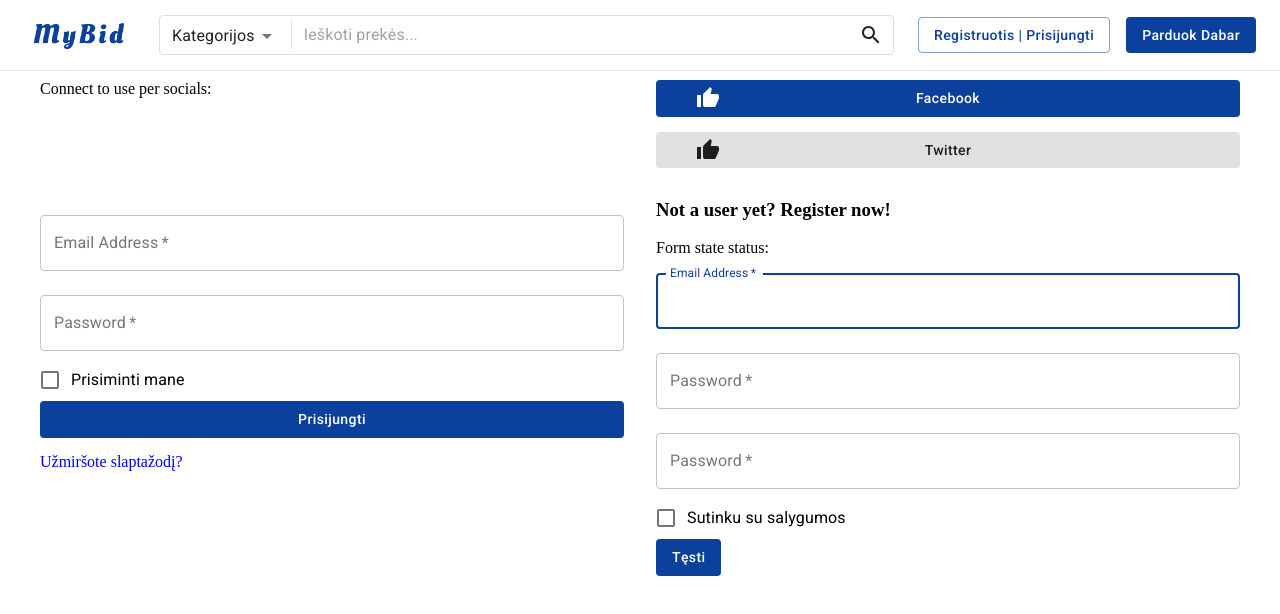
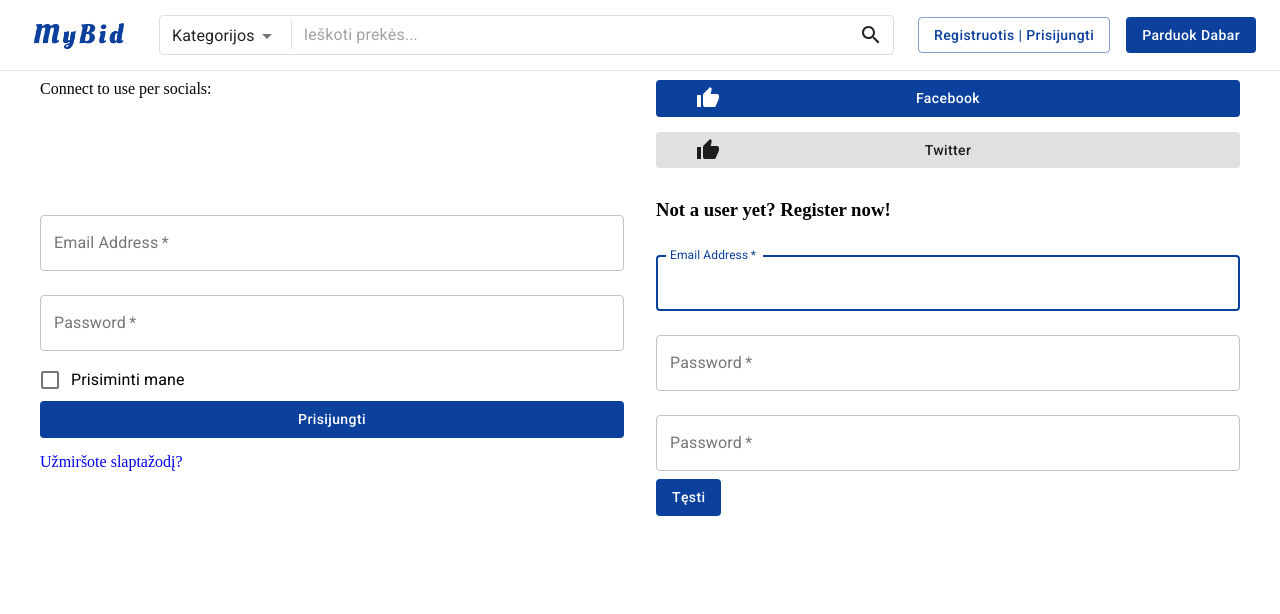
Before and after one commit to aurimasbachanovicius/auction, a React (Create React App) app: page /signup in a window 1280 px wide. Shown: the top 614 px of the page. Built offline with nearby package versions, Linux system fonts and the light colour scheme.

Commit message:
fix registration wizard

```diff
--- /dev/null
+++ b/src/components/RegisterUser/FirstPage.jsx
@@ -0,0 +1,62 @@
+import React from 'react';
+import Button from '@material-ui/core/Button';
+import PropTypes from 'prop-types';
+import EmailInput from '../Account/EmailInput';
+import PasswordInput from '../Account/PasswordInput';
+
+class FirstPage extends React.Component {
+  constructor(props) {
+    super(props);
+
+    this.state = {
+      submitted: false
+    };
+
+    this.handleSubmit = this.handleSubmit.bind(this);
+  }
+
+  validate() {
+    const { password, repeatPassword, email } = this.props;
+
+    return password !== '' && repeatPassword !== '' && email !== '';
+  }
+
+  handleSubmit(e) {
+    const { onSubmit } = this.props;
+
+    this.setState({ submitted: true });
+
+    return this.validate() ? onSubmit(e) : () => {};
+  }
+
+  render() {
+    const { onChange, password, repeatPassword, email } = this.props;
+    const { submitted } = this.state;
+
+    return (
+      <React.Fragment>
+        <EmailInput onChange={onChange} submitted={submitted} value={email} />
+        <PasswordInput onChange={onChange} submitted={submitted} value={password} name="password" />
+        <PasswordInput
+          onChange={onChange}
+          submitted={submitted}
+          value={repeatPassword}
+          name="repeatPassword"
+        />
+        <Button type="button" onClick={this.handleSubmit} variant="contained" color="primary">
+          Tęsti
+        </Button>
+      </React.Fragment>
+    );
+  }
+}
+
+FirstPage.propTypes = {
+  onChange: PropTypes.func.isRequired,
+  onSubmit: PropTypes.func.isRequired,
+  password: PropTypes.string.isRequired,
+  repeatPassword: PropTypes.string.isRequired,
+  email: PropTypes.string.isRequired
+};
+
+export default FirstPage;
--- /dev/null
+++ b/src/components/RegisterUser/SecondPage.jsx
@@ -0,0 +1,75 @@
+import React from 'react';
+import PropTypes from 'prop-types';
+import Button from '@material-ui/core/Button';
+import SimpleTextField from '../Account/SimpleTextField';
+
+class SecondPage extends React.Component {
+  constructor(props) {
+    super(props);
+
+    this.state = {
+      submitted: false
+    };
+
+    this.handleSubmit = this.handleSubmit.bind(this);
+  }
+
+  validate() {
+    const { name, surname } = this.props;
+
+    return name !== '' && surname !== '';
+  }
+
+  handleSubmit(e) {
+    const { onSubmit } = this.props;
+
+    this.setState({ submitted: true });
+
+    return this.validate() ? onSubmit(e) : () => {};
+  }
+
+  render() {
+    const { onChange, name, surname, previousPage } = this.props;
+    const { submitted } = this.state;
+
+    return (
+      <div>
+        <SimpleTextField
+          onChange={onChange}
+          label="Vardas"
+          submitted={submitted}
+          name="name"
+          value={name}
+        />
+        <SimpleTextField
+          onChange={onChange}
+          submitted={submitted}
+          label="Pavardė"
+          name="surname"
+          value={surname}
+        />
+        <Button type="button" onClick={previousPage} variant="contained" color="primary">
+          Atgal
+        </Button>
+        <Button
+          style={{ marginLeft: 15 }}
+          onClick={this.handleSubmit}
+          variant="contained"
+          color="secondary"
+        >
+          Registruotis
+        </Button>
+      </div>
+    );
+  }
+}
+
+SecondPage.propTypes = {
+  onChange: PropTypes.func.isRequired,
+  onSubmit: PropTypes.func.isRequired,
+  previousPage: PropTypes.func.isRequired,
+  name: PropTypes.string.isRequired,
+  surname: PropTypes.string.isRequired
+};
+
+export default SecondPage;
--- /dev/null
+++ b/src/components/RegisterUser/WizardForm.jsx
@@ -0,0 +1,55 @@
+import React, { Component } from 'react';
+import PropTypes from 'prop-types';
+import SecondPage from './SecondPage';
+import FirstPage from './FirstPage';
+
+class WizardForm extends Component {
+  constructor(props) {
+    super(props);
+
+    this.nextPage = this.nextPage.bind(this);
+    this.previousPage = this.previousPage.bind(this);
+
+    this.state = {
+      page: 1
+    };
+  }
+
+  nextPage() {
+    const { page } = this.state;
+
+    this.setState({ page: page + 1 });
+  }
+
+  previousPage() {
+    const { page } = this.state;
+
+    this.setState({ page: page - 1 });
+  }
+
+  render() {
+    const { onSubmit, onChange } = this.props;
+    const { page } = this.state;
+
+    return (
+      <div>
+        {page === 1 && <FirstPage {...this.props} onChange={onChange} onSubmit={this.nextPage} />}
+        {page === 2 && (
+          <SecondPage
+            {...this.props}
+            previousPage={this.previousPage}
+            onChange={onChange}
+            onSubmit={onSubmit}
+          />
+        )}
+      </div>
+    );
+  }
+}
+
+WizardForm.propTypes = {
+  onSubmit: PropTypes.func.isRequired,
+  onChange: PropTypes.func.isRequired
+};
+
+export default WizardForm;
--- a/src/components/Wizard/WizardPage.jsx
+++ /dev/null
@@ -1,13 +0,0 @@
-import React from 'react';
-import PropTypes from 'prop-types';
-
-const WizardPage = ({ currentId, pageId, children }) =>
-  currentId === pageId && <div>{children}</div>;
-
-WizardPage.propTypes = {
-  currentId: PropTypes.number.isRequired,
-  pageId: PropTypes.number.isRequired,
-  children: PropTypes.node.isRequired
-};
-
-export default WizardPage;
--- a/src/containers/RegisterUser.jsx
+++ b/src/containers/RegisterUser.jsx
@@ -1,18 +1,9 @@
 import React from 'react';
 import { connect } from 'react-redux';
 import { PropTypes } from 'prop-types';
-import Button from '@material-ui/core/Button';
-import RegisterForm from '../components/Account/RegisterForm';
-import EmailInput from '../components/Account/EmailInput';
-import PasswordInput from '../components/Account/PasswordInput';
-import { userActions } from '../actions';
-import AgreeWithPoliciesCheckbox from '../components/Account/AgreeWithPoliciesCheckbox';
-import WizardPage from '../components/Wizard/WizardPage';
-import SimpleTextField from '../components/Account/SimpleTextField';
+import WizardForm from '../components/RegisterUser/WizardForm';
+import { userActions } from '../actions/user.actions';
 
-// @todo clean this file. Requires a little bit of refactor.
-// @todo show errors on clicking next (if there are some in the first page).
-// @todo probably remove RegisterForm component (cuz it doesn't handle anything and is useless).
 class RegisterUser extends React.Component {
   constructor(props) {
     super(props);
@@ -20,42 +11,21 @@ class RegisterUser extends React.Component {
     this.state = {
       email: '',
       password: '',
+      repeatPassword: '',
+
       name: '',
       surname: '',
-      repeatPassword: '',
-      agreeWithPolicies: false,
-      submitted: false,
-      currentPage: 1
+
+      submitted: false
     };
 
     this.handleChange = this.handleChange.bind(this);
     this.handleSubmit = this.handleSubmit.bind(this);
-    this.handlePolicies = this.handlePolicies.bind(this);
-    this.nextPage = this.nextPage.bind(this);
-    this.prevPage = this.prevPage.bind(this);
   }
 
   handleChange(e) {
     const { name, value } = e.target;
     this.setState({ [name]: value });
-  }
-
-  nextPage() {
-    const { currentPage } = this.state;
-    this.setState({ currentPage: currentPage + 1 });
-  }
-
-  prevPage() {
-    const { currentPage } = this.state;
-    this.setState({ currentPage: currentPage - 1 });
-  }
-
-  handlePolicies() {
-    const { agreeWithPolicies } = this.state;
-
-    this.setState({
-      agreeWithPolicies: !agreeWithPolicies
-    });
   }
 
   handleSubmit(e) {
@@ -66,84 +36,23 @@ class RegisterUser extends React.Component {
     const { email, password } = this.state;
 
     dispatch(userActions.register(email, password));
-
-    this.nextPage();
   }
 
   render() {
-    const {
-      submitted,
-      email,
-      password,
-      repeatPassword,
-      agreeWithPolicies,
-      currentPage,
-      name,
-      surname
-    } = this.state;
-    const { processing, error, success } = this.props;
+    const { submitted } = this.state;
 
-    return (
-      <RegisterForm onSubmit={this.handleSubmit}>
-        Form state status:
-        {(processing && <span>Processing</span>) ||
-          (error && <span>Error</span>) ||
-          (success && <span>Success</span>)}
-        <WizardPage currentId={currentPage} pageId={1}>
-          <EmailInput onChange={this.handleChange} submitted={submitted} value={email} />
-          <PasswordInput
-            onChange={this.handleChange}
-            submitted={submitted}
-            value={password}
-            name="password"
-          />
-          <PasswordInput
-            onChange={this.handleChange}
-            submitted={submitted}
-            value={repeatPassword}
-            name="repeatPassword"
-          />
-          <AgreeWithPoliciesCheckbox onChange={this.handlePolicies} checked={agreeWithPolicies} />
-          <br />
-          <Button type="button" onClick={this.nextPage} variant="contained" color="primary">
-            Tęsti
-          </Button>
-        </WizardPage>
-        <WizardPage currentId={currentPage} pageId={2}>
-          <SimpleTextField
-            onChange={this.handleChange}
-            label="Vardas"
-            submitted={submitted}
-            name="name"
-            value={name}
-          />
-          <SimpleTextField
-            onChange={this.handleChange}
-            submitted={submitted}
-            label="Pavardė"
-            name="surname"
-            value={surname}
-          />
-          <Button type="button" onClick={this.prevPage} variant="contained" color="primary">
-            Atgal
-          </Button>
-          <Button style={{ marginLeft: 15 }} type="submit" variant="contained" color="secondary">
-            Registruotis
-          </Button>
-        </WizardPage>
-        <WizardPage currentId={currentPage} pageId={3}>
-          Ačiū už registracija. Išsiuntėme el. laišką su patvirtinimu. Patvirtinę el. laišką galite
-          prisijungti prie sistemos.
-        </WizardPage>
-      </RegisterForm>
-    );
+    if (submitted) {
+      return <div>Aciu uz registracija:</div>;
+    }
+
+    return <WizardForm {...this.state} onChange={this.handleChange} onSubmit={this.handleSubmit} />;
   }
 }
 
 const mapStateToProps = state => {
-  const { processing, success, error, nextPage } = state.userRegistration;
+  const { processing, success, error } = state.userRegistration;
 
-  return { processing, success, error, nextPage };
+  return { processing, success, error };
 };
 
 RegisterUser.defaultProps = {
```
